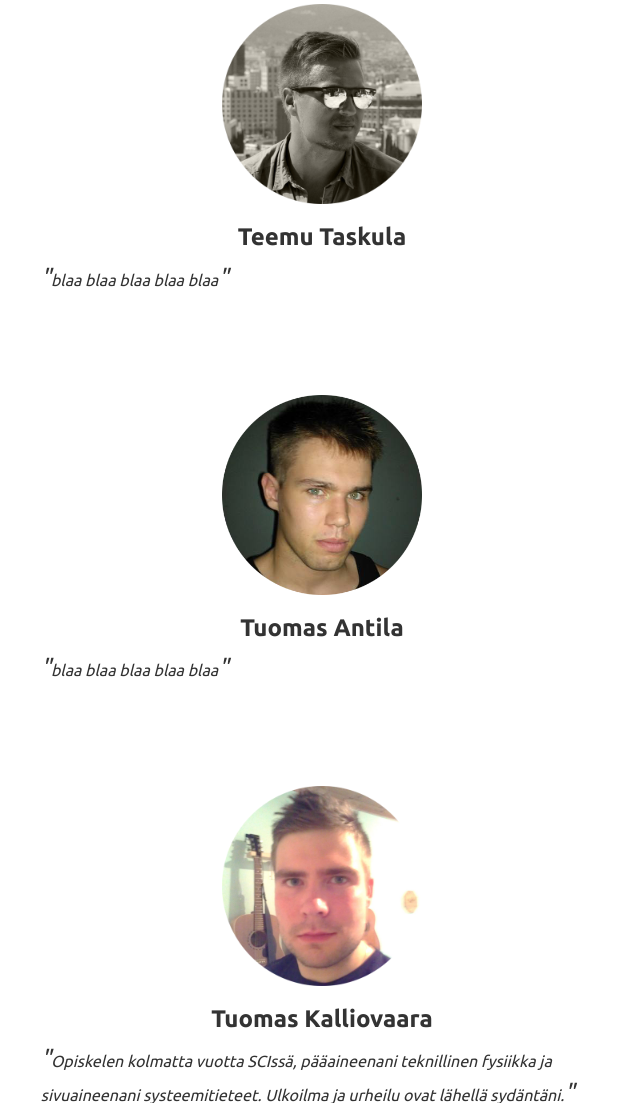
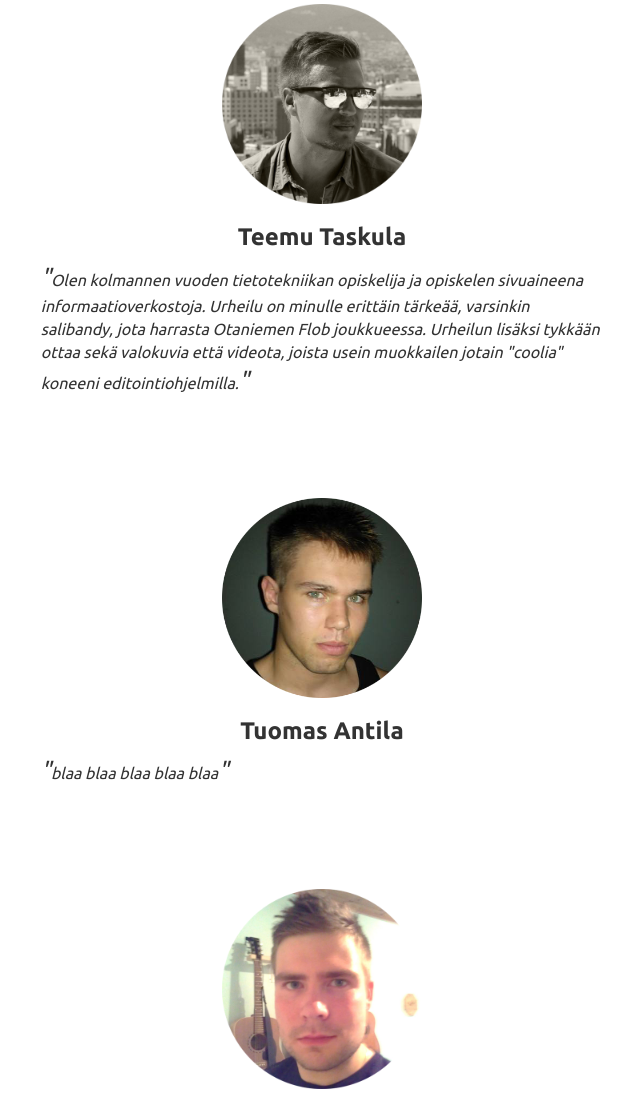
Before and after one commit to Temzasse/Birdview, a PHP site: page / in a window 1280 px wide. Shown: the part 4053-5156 px from the top of the page, without its empty margins (318-958 px from the left). Run offline with PHP 8.4, Linux system fonts and the light colour scheme; some libraries are stand-ins or nearby versions.

Commit message:
teemun teksti lisattu

```diff
--- a/index.php
+++ b/index.php
@@ -113,7 +113,7 @@
 			<div class="member">
 				<img src="images/teemu_taskula.png">
 				<h2>Teemu Taskula</h2>
-				<p>blaa blaa blaa blaa blaa</p>
+				<p>Olen kolmannen vuoden tietotekniikan opiskelija ja opiskelen sivuaineena informaatioverkostoja. Urheilu on minulle erittäin tärkeää, varsinkin salibandy, jota harrasta Otaniemen Flob joukkueessa. Urheilun lisäksi tykkään ottaa sekä valokuvia että videota, joista usein muokkailen jotain "coolia" koneeni editointiohjelmilla.</p>
 			</div>
 
 			<div class="member">
```
